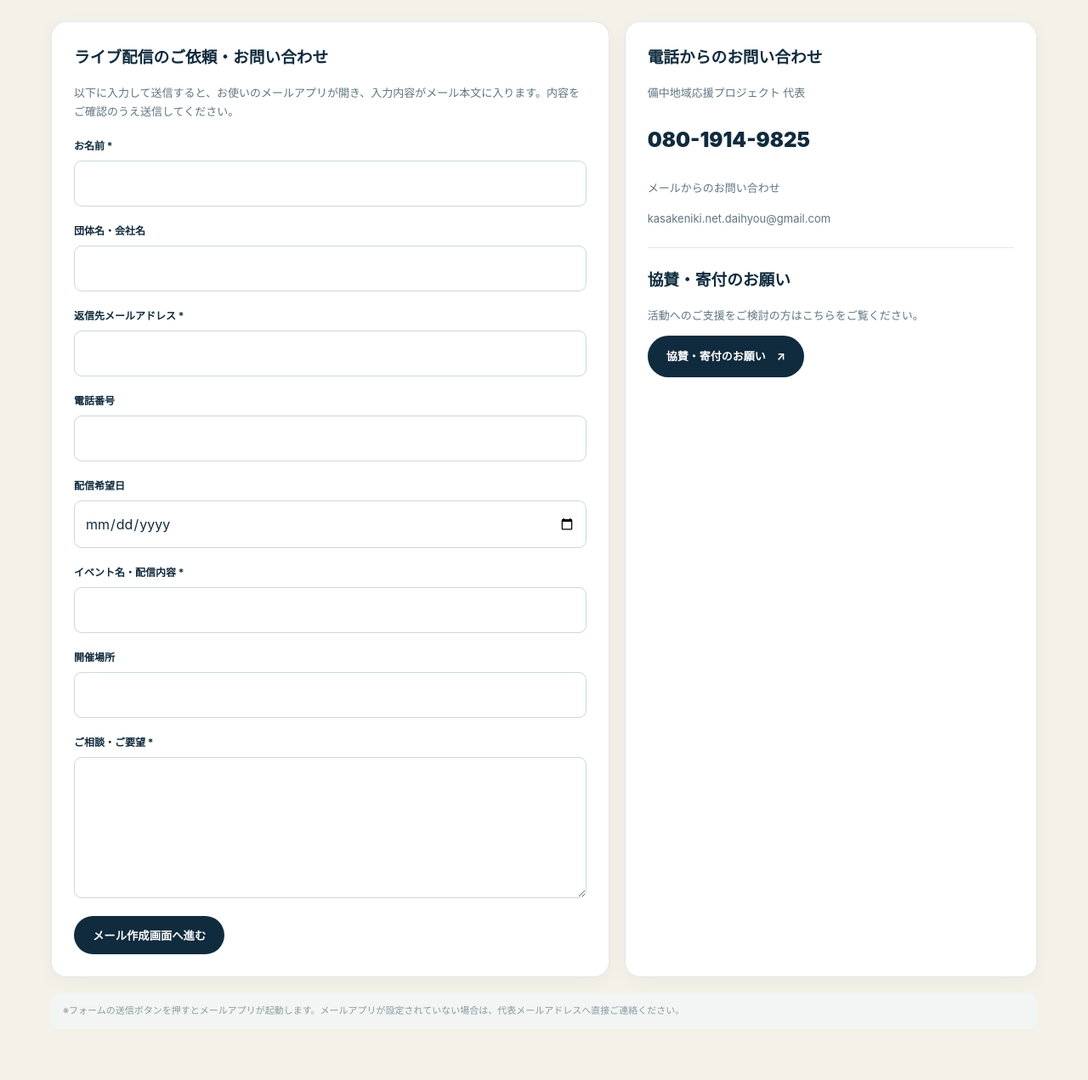
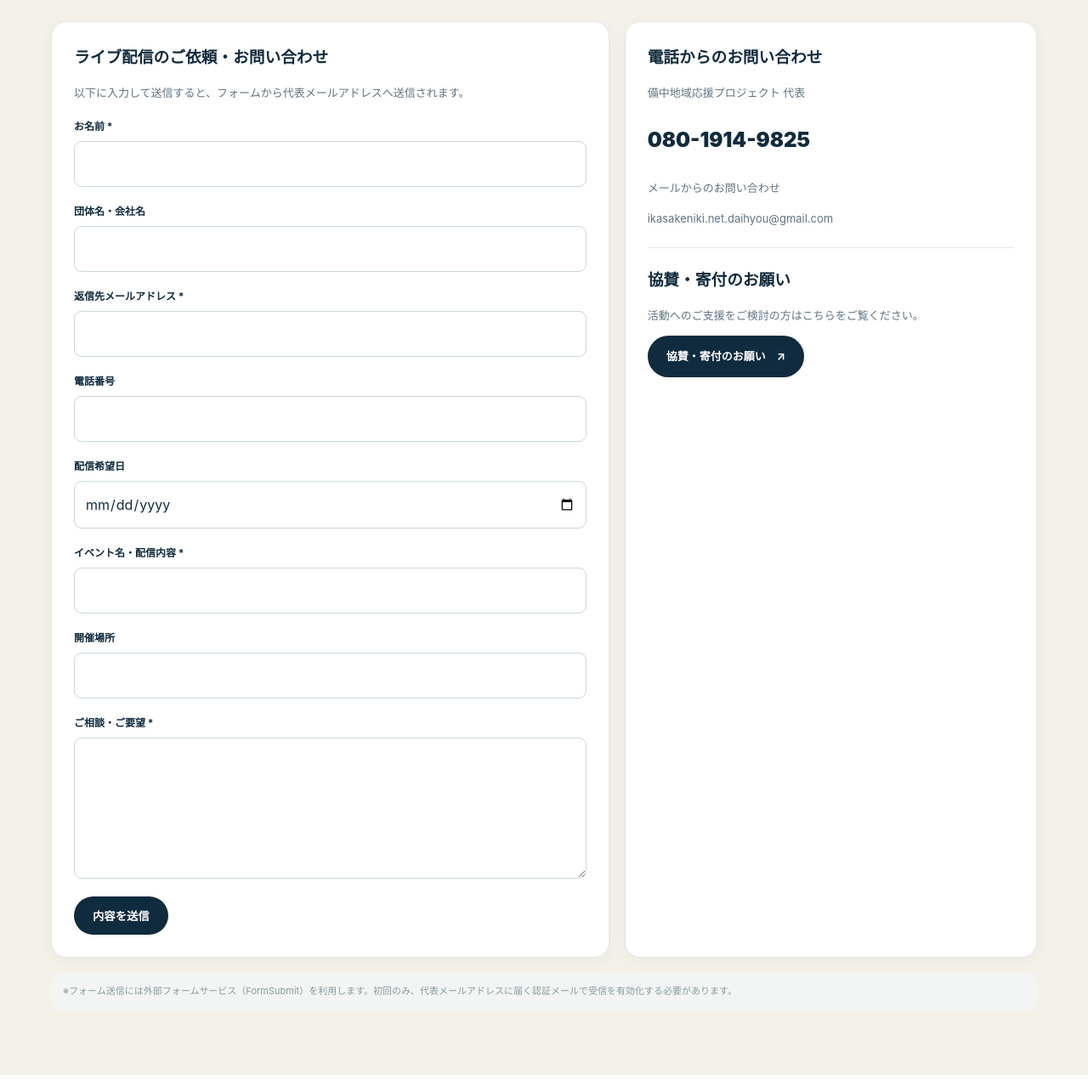
Before and after one commit to ikasakenikinetkodani-cyber/tagu-link, a plain HTML site: page index.html in a window 1280 px wide. Shown: the part 4129-5400 px from the top of the page at 85% size. Drawn offline with Linux system fonts and the light colour scheme.

Commit message:
Add files via upload

```diff
--- a/index.html
+++ b/index.html
@@ -42,7 +42,7 @@ footer{padding:45px 0 25px}.foot-top{display:flex;justify-content:space-between;
 @media(max-width:700px){.contact-grid{grid-template-columns:1fr}.orgbar .wrap{display:block}.orgbar span{display:block;margin:2px 0}}
 </style>
 <header>
-  <div class="orgbar"><div class="wrap"><strong>備中地域応援プロジェクト ロトロ</strong><span>〒714-0081　笠岡市笠岡4090　｜　代表電話 <a href="tel:08019149825">080-1914-9825</a>　｜　<a href="mailto:kasakeniki.net.daihyou@gmail.com">代表メール</a></span></div></div>
+  <div class="orgbar"><div class="wrap"><strong>備中地域応援プロジェクト ロトロ</strong><span>〒714-0081　笠岡市笠岡4090　｜　代表電話 <a href="tel:08019149825">080-1914-9825</a>　｜　<a href="mailto:ikasakeniki.net.daihyou@gmail.com">代表メール</a></span></div></div>
   <div class="wrap nav">
     <a class="brand" href="#top" aria-label="備中地域応援プロジェクト ロトロ ホーム">
       <span class="mark">ロ</span><span>ロトロ<small>備中地域応援プロジェクト</small></span>
@@ -113,15 +113,15 @@ footer{padding:45px 0 25px}.foot-top{display:flex;justify-content:space-between;
 </section>
 <section class="section alt" id="contact">
   <div class="wrap"><div style="text-align:center"><div class="section-kicker">CONTACT</div><h2 class="section-title">お問い合わせ</h2><p class="lead" style="margin:0 auto">コンサート・発表会・地域イベントなどのライブ配信依頼はこちらからお送りください。内容を確認のうえ、代表メールからご連絡します。</p></div>
-  <div class="contact-grid"><div class="contact-card"><h3>ライブ配信のご依頼・お問い合わせ</h3><p>以下に入力して送信すると、お使いのメールアプリが開き、入力内容がメール本文に入ります。内容をご確認のうえ送信してください。</p>
-  <form id="streamForm"><label>お名前 *</label><input name="name" required><label>団体名・会社名</label><input name="organization"><label>返信先メールアドレス *</label><input name="email" type="email" required><label>電話番号</label><input name="phone" type="tel"><label>配信希望日</label><input name="date" type="date"><label>イベント名・配信内容 *</label><input name="event" required><label>開催場所</label><input name="place"><label>ご相談・ご要望 *</label><textarea name="message" rows="5" required></textarea><button type="submit">メール作成画面へ進む</button></form></div>
-  <div class="contact-card"><h3>電話からのお問い合わせ</h3><p>備中地域応援プロジェクト 代表</p><p style="font-size:24px;font-weight:900;color:var(--ink)"><a href="tel:08019149825">080-1914-9825</a></p><p>メールからのお問い合わせ</p><p><a href="mailto:kasakeniki.net.daihyou@gmail.com">kasakeniki.net.daihyou@gmail.com</a></p><hr style="border:0;border-top:1px solid var(--line);margin:22px 0"><h3>協賛・寄付のお願い</h3><p>活動へのご支援をご検討の方はこちらをご覧ください。</p><a class="btn" style="background:var(--ink);color:#fff" href="support.html">協賛・寄付のお願い　↗</a></div></div>
-  <div class="notice">※フォームの送信ボタンを押すとメールアプリが起動します。メールアプリが設定されていない場合は、代表メールアドレスへ直接ご連絡ください。</div></div>
+  <div class="contact-grid"><div class="contact-card"><h3>ライブ配信のご依頼・お問い合わせ</h3><p>以下に入力して送信すると、フォームから代表メールアドレスへ送信されます。</p>
+  <form id="streamForm" action="https://formsubmit.co/ikasakeniki.net.daihyou@gmail.com" method="POST">
+  <input type="hidden" name="_subject" value="【ロトロ】ライブ配信のお問い合わせ">
+  <input type="hidden" name="_template" value="table">
+  <input type="text" name="_honey" style="display:none"><label>お名前 *</label><input name="name" required><label>団体名・会社名</label><input name="organization"><label>返信先メールアドレス *</label><input name="email" type="email" required><label>電話番号</label><input name="phone" type="tel"><label>配信希望日</label><input name="date" type="date"><label>イベント名・配信内容 *</label><input name="event" required><label>開催場所</label><input name="place"><label>ご相談・ご要望 *</label><textarea name="message" rows="5" required></textarea><button type="submit">内容を送信</button></form></div>
+  <div class="contact-card"><h3>電話からのお問い合わせ</h3><p>備中地域応援プロジェクト 代表</p><p style="font-size:24px;font-weight:900;color:var(--ink)"><a href="tel:08019149825">080-1914-9825</a></p><p>メールからのお問い合わせ</p><p><a href="mailto:ikasakeniki.net.daihyou@gmail.com">ikasakeniki.net.daihyou@gmail.com</a></p><hr style="border:0;border-top:1px solid var(--line);margin:22px 0"><h3>協賛・寄付のお願い</h3><p>活動へのご支援をご検討の方はこちらをご覧ください。</p><a class="btn" style="background:var(--ink);color:#fff" href="support.html">協賛・寄付のお願い　↗</a></div></div>
+  <div class="notice">※フォーム送信には外部フォームサービス（FormSubmit）を利用します。初回のみ、代表メールアドレスに届く認証メールで受信を有効化する必要があります。</div></div>
 </section>
-<script>
-document.getElementById('streamForm').addEventListener('submit',function(e){e.preventDefault();const d=new FormData(this);const lines=['ライブ配信のお問い合わせ','',...Array.from(d.entries()).map(([k,v])=>k+': '+v)];const subject=encodeURIComponent('【ロトロ】ライブ配信のお問い合わせ');const body=encodeURIComponent(lines.join('
-'));location.href='mailto:kasakeniki.net.daihyou@gmail.com?subject='+subject+'&body='+body;});
-</script>
+
 </main>
 <footer><div class="wrap"><div class="foot-top"><div><a class="brand" href="#top"><span class="mark">ロ</span><span>ロトロ<small>備中地域応援プロジェクト</small></span></a><p class="foot-note">コンサート・発表会・地域イベントをYouTubeライブ配信で届ける、岡山県西部のネットワーク。</p></div><div class="foot-links"><a href="#streaming">ライブ配信</a><a href="#areas">活動エリア</a><a href="#about">私たちについて</a><a href="support.html">協賛・寄付</a><a href="#contact">お問い合わせ</a></div></div><div class="copyright"><span>© 備中地域応援プロジェクト ロトロ. All rights reserved.</span><span>岡山県西部を中心に活動予定</span></div></div></footer>
 <script>
```
Also changed, not shown: sponsor.html (+1 -1 lines), support.html (+6 -3 lines).
